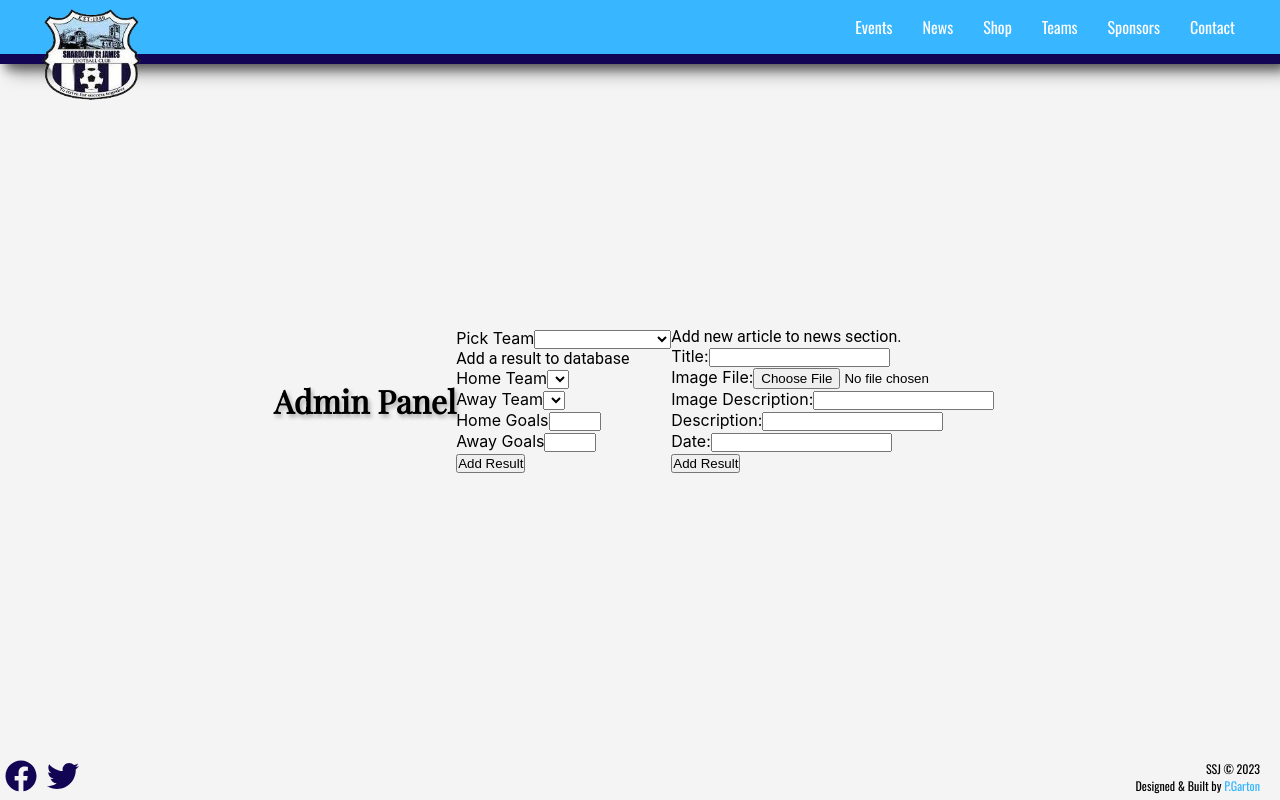
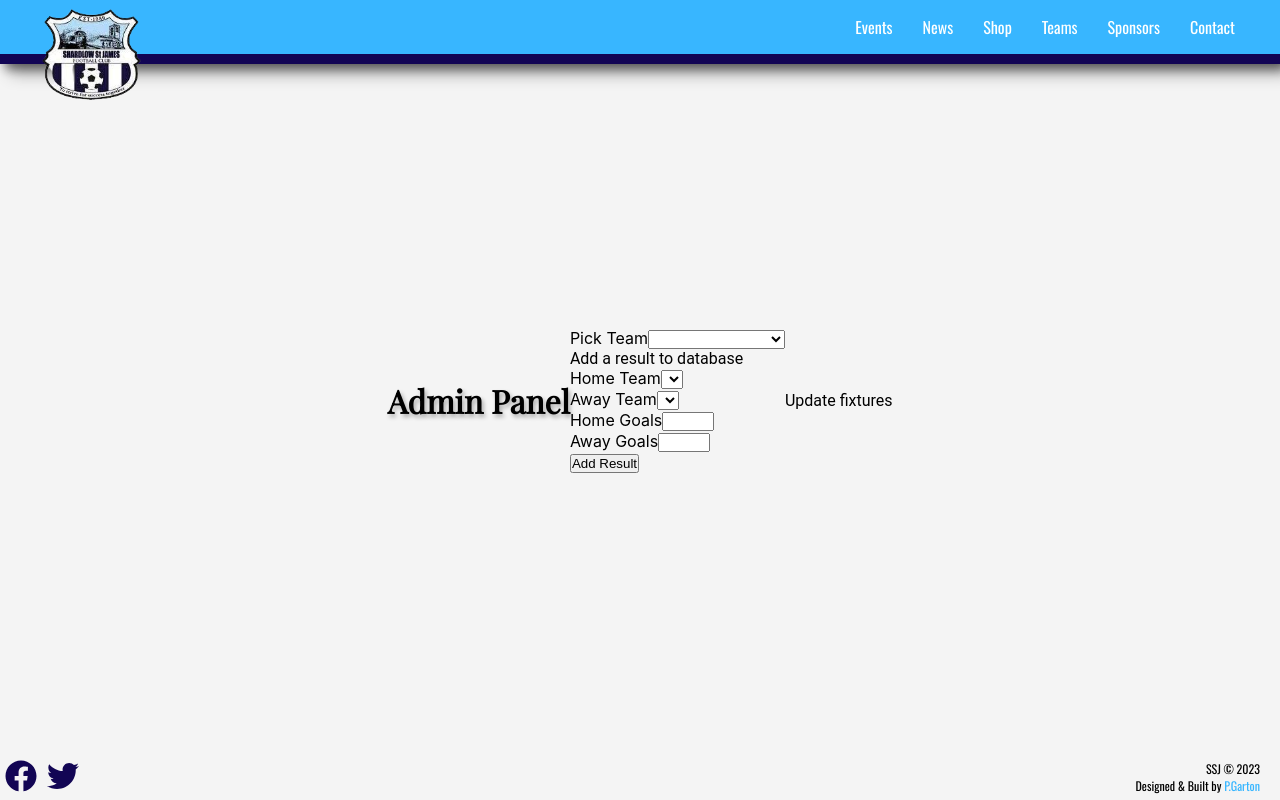
Before and after one commit to paulg44/shardlow_st_james, a React (Create React App) app in the folder ssj/: page /controlPanel in a window 1280 px wide. Built offline with nearby package versions, Linux system fonts and the light colour scheme.

Commit message:
ad folder/file struture for updating fixture admin

```diff
--- a/ssj/src/Components/Admin/ControlPanel/AddResults/AddResults.js
+++ b/ssj/src/Components/Admin/ControlPanel/AddResults/AddResults.js
@@ -101,6 +101,12 @@ function AddResultAdmin() {
 
     // Make pop up visible
     setShow(true);
+    // Rest values
+    setSelectedTeam("");
+    setHomeTeam("");
+    setAwayScore("");
+    setHomeScore(0);
+    setAwayScore(0);
   }
 
   function handleModalClose() {
--- a/ssj/src/Components/Admin/ControlPanel/ControlPanel.js
+++ b/ssj/src/Components/Admin/ControlPanel/ControlPanel.js
@@ -2,6 +2,7 @@
 import "./ControlPanel.css";
 import AddResultAdmin from "./AddResults/AddResults";
 import AddNewsAdmin from "./AddNews/AddNews";
+import UpdateFixturesAdmin from "./UpdateFixtures/UpdateFixtures";
 
 function AdminControlPanel() {
   /* TODO
@@ -14,7 +15,8 @@ function AdminControlPanel() {
   return (
     <div className="controlPanel">
       <AddResultAdmin />
-      <AddNewsAdmin />
+      <UpdateFixturesAdmin />
+      {/* <AddNewsAdmin /> */}
     </div>
   );
 }
--- /dev/null
+++ b/ssj/src/Components/Admin/ControlPanel/UpdateFixtures/UpdateFixtures.js
@@ -0,0 +1,11 @@
+// Component for updating fixtures on admin panel
+
+function UpdateFixturesAdmin() {
+  return (
+    <div>
+      <p>Update fixtures</p>
+    </div>
+  );
+}
+
+export default UpdateFixturesAdmin;
```
